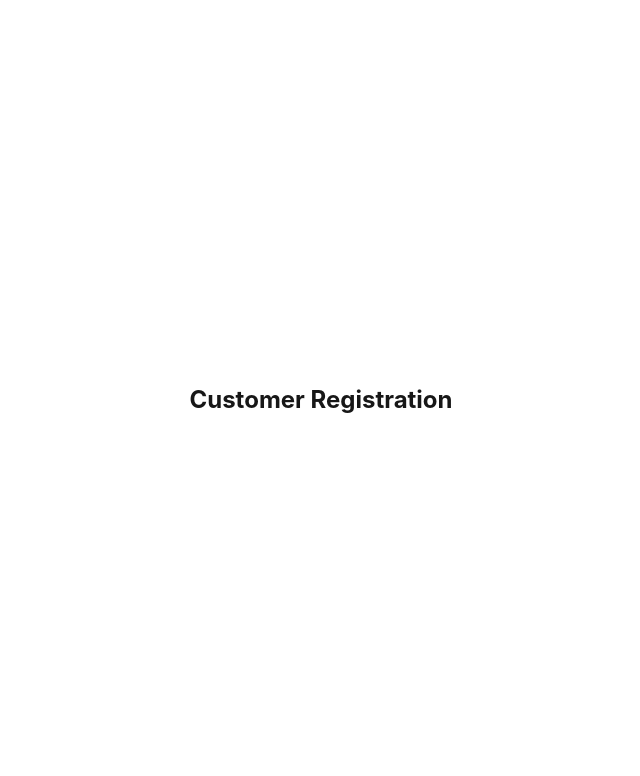
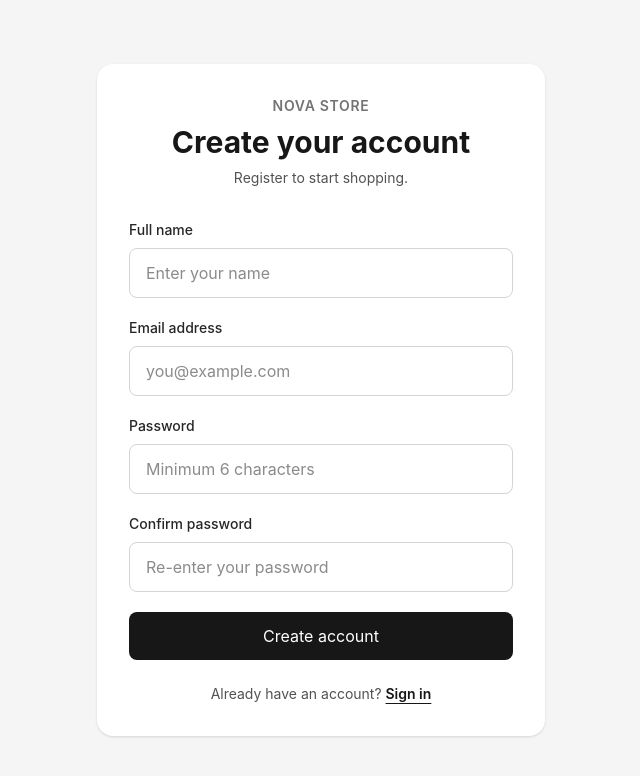
Before and after one commit to shivamardalkar/nova-ecommerce, a React (Vite) app: page /register in a window 1280 px wide. Shown: the top 776 px of the page, without its empty margins (319-959 px from the left). Built offline with nearby package versions, Linux system fonts and the light colour scheme.

Commit message:
feat: add customer registration page

```diff
--- /dev/null
+++ b/src/pages/auth/RegisterPage.tsx
@@ -0,0 +1,208 @@
+import { FormEvent, useEffect, useState } from 'react';
+import { Link, useLocation, useNavigate } from 'react-router-dom';
+
+import { useAppDispatch, useAppSelector } from '@/store/hooks';
+import { clearError, register } from '@/store/slices/authSlice';
+import {
+  selectAuthError,
+  selectAuthLoading,
+  selectCurrentUser,
+  selectIsAuthenticated,
+} from '@/store/selectors/authSelectors';
+
+const RegisterPage = () => {
+  const dispatch = useAppDispatch();
+  const navigate = useNavigate();
+  const location = useLocation();
+
+  const isAuthenticated = useAppSelector(selectIsAuthenticated);
+  const currentUser = useAppSelector(selectCurrentUser);
+  const isLoading = useAppSelector(selectAuthLoading);
+  const error = useAppSelector(selectAuthError);
+
+  const [name, setName] = useState('');
+  const [email, setEmail] = useState('');
+  const [password, setPassword] = useState('');
+  const [confirmPassword, setConfirmPassword] = useState('');
+  const [validationError, setValidationError] = useState<string | null>(null);
+
+  useEffect(() => {
+    if (!isAuthenticated || !currentUser) {
+      return;
+    }
+
+    const from = location.state?.from?.pathname;
+
+    if (currentUser.role === 'admin') {
+      navigate(from?.startsWith('/admin') ? from : '/admin', {
+        replace: true,
+      });
+      return;
+    }
+
+    navigate(from || '/', { replace: true });
+  }, [currentUser, isAuthenticated, location.state, navigate]);
+
+  useEffect(() => {
+    return () => {
+      dispatch(clearError());
+    };
+  }, [dispatch]);
+
+  const handleSubmit = async (event: FormEvent<HTMLFormElement>) => {
+    event.preventDefault();
+
+    setValidationError(null);
+
+    if (!name.trim()) {
+      setValidationError('Please enter your name.');
+      return;
+    }
+
+    if (!email.trim()) {
+      setValidationError('Please enter your email address.');
+      return;
+    }
+
+    if (password.length < 6) {
+      setValidationError('Password must be at least 6 characters.');
+      return;
+    }
+
+    if (password !== confirmPassword) {
+      setValidationError('Passwords do not match.');
+      return;
+    }
+
+    await dispatch(
+      register({
+        name: name.trim(),
+        email: email.trim(),
+        password,
+      }),
+    );
+  };
+
+  const displayedError = validationError || error;
+
+  return (
+    <main className="flex min-h-screen items-center justify-center bg-neutral-100 px-4 py-10">
+      <section className="w-full max-w-md rounded-2xl bg-white p-8 shadow-sm">
+        <div className="mb-8 text-center">
+          <p className="mb-2 text-sm font-semibold uppercase tracking-wider text-neutral-500">
+            NOVA Store
+          </p>
+
+          <h1 className="text-3xl font-bold text-neutral-900">Create your account</h1>
+
+          <p className="mt-2 text-sm text-neutral-600">Register to start shopping.</p>
+        </div>
+
+        {displayedError && (
+          <div
+            role="alert"
+            className="mb-5 rounded-lg border border-red-200 bg-red-50 px-4 py-3 text-sm text-red-700"
+          >
+            {displayedError}
+          </div>
+        )}
+
+        <form onSubmit={handleSubmit} className="space-y-5">
+          <div>
+            <label htmlFor="name" className="mb-2 block text-sm font-medium text-neutral-800">
+              Full name
+            </label>
+
+            <input
+              id="name"
+              name="name"
+              type="text"
+              autoComplete="name"
+              value={name}
+              onChange={(event) => setName(event.target.value)}
+              placeholder="Enter your name"
+              required
+              className="w-full rounded-lg border border-neutral-300 px-4 py-3 outline-none transition focus:border-neutral-900 focus:ring-2 focus:ring-neutral-200"
+            />
+          </div>
+
+          <div>
+            <label htmlFor="email" className="mb-2 block text-sm font-medium text-neutral-800">
+              Email address
+            </label>
+
+            <input
+              id="email"
+              name="email"
+              type="email"
+              autoComplete="email"
+              value={email}
+              onChange={(event) => setEmail(event.target.value)}
+              placeholder="you@example.com"
+              required
+              className="w-full rounded-lg border border-neutral-300 px-4 py-3 outline-none transition focus:border-neutral-900 focus:ring-2 focus:ring-neutral-200"
+            />
+          </div>
+
+          <div>
+            <label htmlFor="password" className="mb-2 block text-sm font-medium text-neutral-800">
+              Password
+            </label>
+
+            <input
+              id="password"
+              name="password"
+              type="password"
+              autoComplete="new-password"
+              value={password}
+              onChange={(event) => setPassword(event.target.value)}
+              placeholder="Minimum 6 characters"
+              required
+              minLength={6}
+              className="w-full rounded-lg border border-neutral-300 px-4 py-3 outline-none transition focus:border-neutral-900 focus:ring-2 focus:ring-neutral-200"
+            />
+          </div>
+
+          <div>
+            <label
+              htmlFor="confirmPassword"
+              className="mb-2 block text-sm font-medium text-neutral-800"
+            >
+              Confirm password
+            </label>
+
+            <input
+              id="confirmPassword"
+              name="confirmPassword"
+              type="password"
+              autoComplete="new-password"
+              value={confirmPassword}
+              onChange={(event) => setConfirmPassword(event.target.value)}
+              placeholder="Re-enter your password"
+              required
+              minLength={6}
+              className="w-full rounded-lg border border-neutral-300 px-4 py-3 outline-none transition focus:border-neutral-900 focus:ring-2 focus:ring-neutral-200"
+            />
+          </div>
+
+          <button
+            type="submit"
+            disabled={isLoading}
+            className="w-full rounded-lg bg-neutral-900 px-4 py-3 font-semibold text-white transition hover:bg-neutral-800 disabled:cursor-not-allowed disabled:opacity-60"
+          >
+            {isLoading ? 'Creating account...' : 'Create account'}
+          </button>
+        </form>
+
+        <div className="mt-6 text-center text-sm text-neutral-600">
+          Already have an account?{' '}
+          <Link to="/login" className="font-semibold text-neutral-900 underline underline-offset-4">
+            Sign in
+          </Link>
+        </div>
+      </section>
+    </main>
+  );
+};
+
+export default RegisterPage;
--- a/src/routes/AppRoutes.tsx
+++ b/src/routes/AppRoutes.tsx
@@ -1,5 +1,7 @@
 import { BrowserRouter, Navigate, Route, Routes } from 'react-router-dom';
 import LoginPage from '@/pages/auth/LoginPage';
+import RegisterPage from '@/pages/auth/RegisterPage';
+
 import AdminRoute from './AdminRoute';
 import ProtectedRoute from './ProtectedRoute';
 
@@ -25,7 +27,7 @@ const AppRoutes = () => {
 
         {/* Public authentication routes */}
         <Route path="/login" element={<LoginPage />} />
-        <Route path="/register" element={<PlaceholderPage title="Customer Registration" />} />
+        <Route path="/register" element={<RegisterPage />} />
 
         {/* Protected customer routes */}
         <Route element={<ProtectedRoute />}>
```
